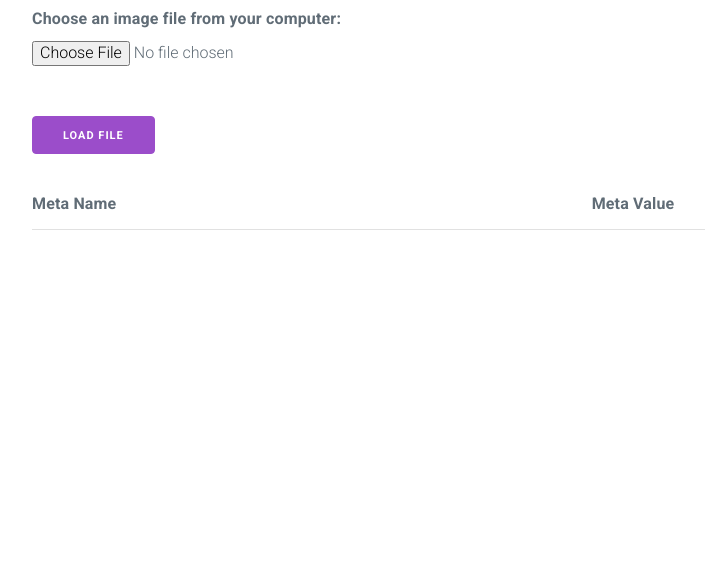
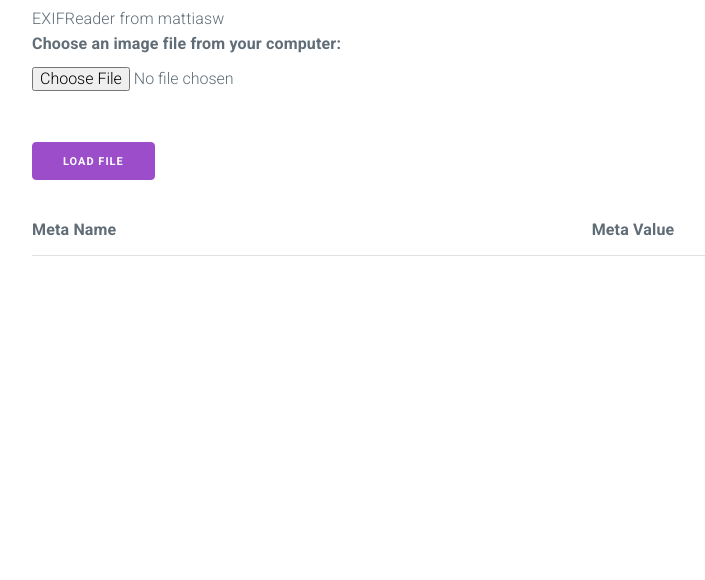
Before and after one commit to SteadyStatus21/EXIFView, a plain HTML site: page index.html in a window 1280 px wide. Shown: the part 220-800 px from the top of the page, without its empty margins (68-773 px from the left). Drawn offline with nearby package versions, Linux system fonts and the light colour scheme.

Commit message:
Update index.html

```diff
--- a/index.html
+++ b/index.html
@@ -15,7 +15,8 @@
     </head>
     <body class="container">
         <h1>Image EXIF Data Viewer</h1>
-        <br><h2>Created by Alex Seldin</h2>
+        <br><h2>Created by SteadyStatus21</h2>
+       EXIFReader from mattiasw
         <form>
             <label>
                 Choose an image file from your computer:<br>
```
